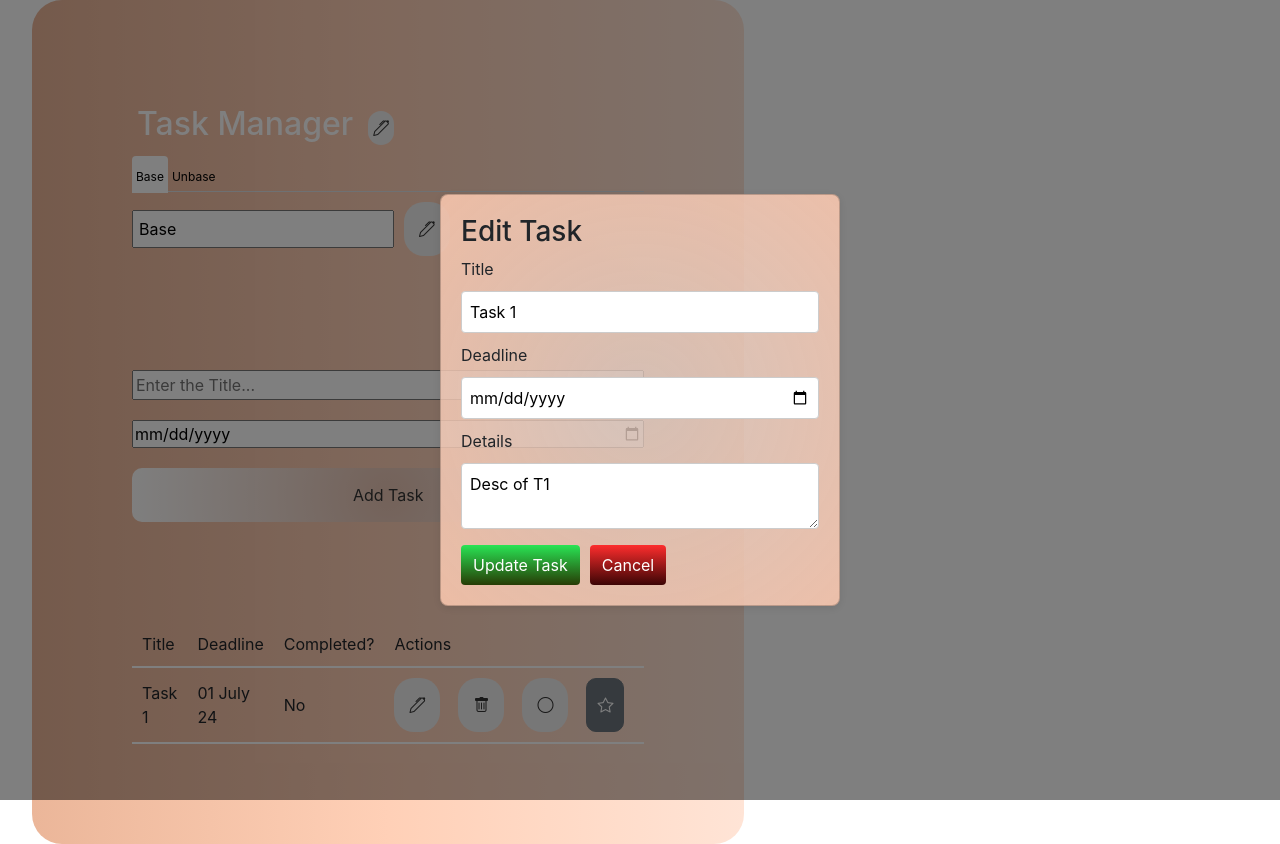
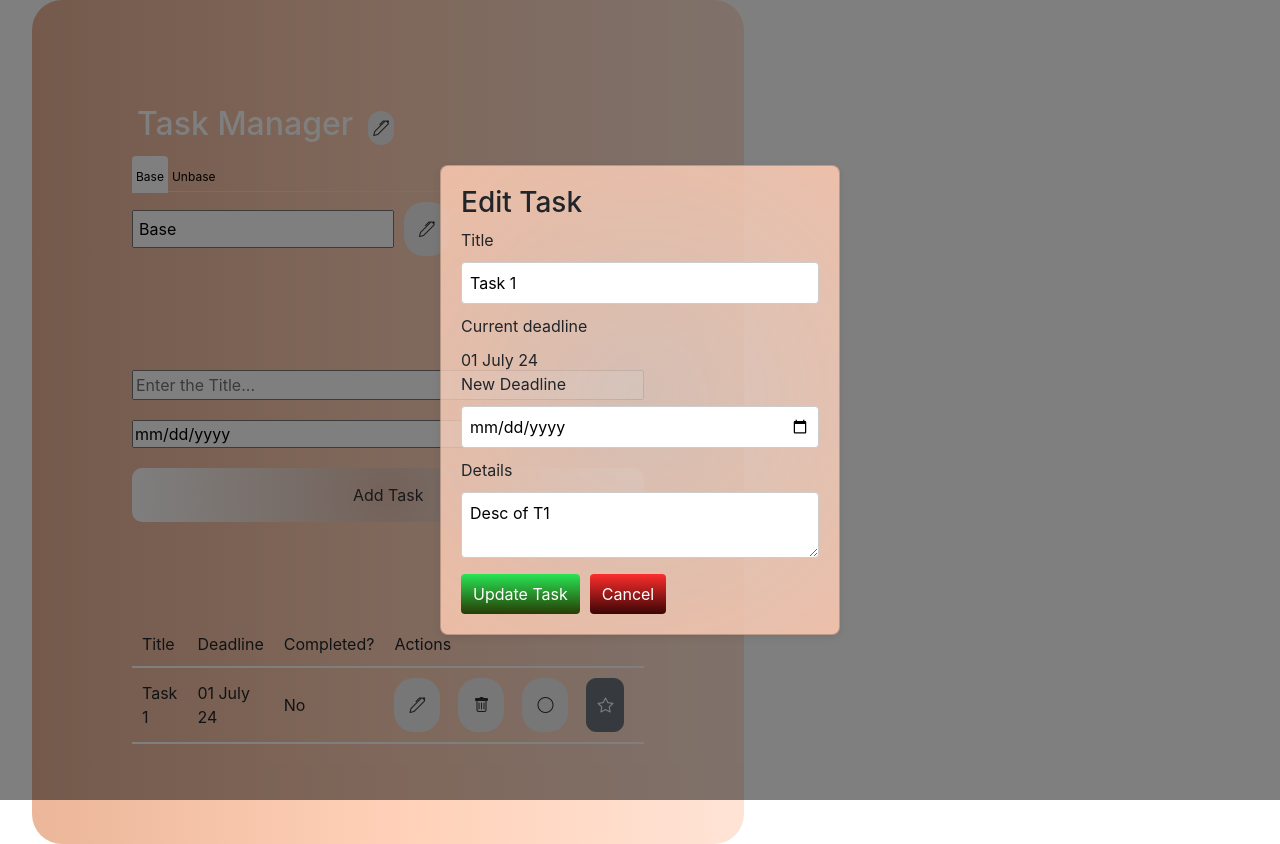
Before and after one commit to felifau/todolistfrontend, a Vue app: page / in a window 1280 px wide. Both pictures are taken after a click on the button 417 px from the left and 705 px from the top of the page. Built offline with nearby package versions, Linux system fonts and the light colour scheme; no server answers.

Commit message:
fix data

```diff
--- a/src/components/EditTaskModal.vue
+++ b/src/components/EditTaskModal.vue
@@ -6,8 +6,11 @@
         <label for="title">Title</label>
         <input type="text" id="title" v-model="editableTask.title" required />
 
-        <label for="deadline">Deadline</label>
-        <input type="date" id="deadline" v-model="editableTask.deadline" required />
+        <label for="currentDeadline">Current deadline</label>
+        <div id="currentDeadline">{{ formatDate(editableTask.deadline, 'dd MMMM yy') }}</div>
+
+        <label for="deadline">New Deadline</label>
+        <input type="date" id="deadline" v-model="newDeadline" />
 
         <label for="details">Details</label>
         <textarea id="details" v-model="editableTask.details"></textarea>
@@ -21,6 +24,7 @@
 
 <script lang="ts">
 import { defineComponent, type PropType, ref, watch } from 'vue';
+import { formatDate } from 'date-fns'
 
 interface Task {
   id: number;
@@ -33,6 +37,7 @@ interface Task {
 
 export default defineComponent({
   name: 'EditTaskModal',
+  methods: { formatDate },
   props: {
     task: {
       type: Object as PropType<Task>,
@@ -42,12 +47,16 @@ export default defineComponent({
   emits: ['close', 'update'],
   setup(props, { emit }) {
     const editableTask = ref<Task>({ ...props.task });
+    const newDeadline = ref<string | null>(null);
 
     watch(() => props.task, (newTask) => {
       editableTask.value = { ...newTask };
     });
 
     function updateTask() {
+      if (newDeadline.value) {
+        editableTask.value.deadline = new Date(newDeadline.value);
+      }
       emit('update', { ...editableTask.value });
     }
 
@@ -56,6 +65,7 @@ export default defineComponent({
     }
 
     return {
+      newDeadline,
       editableTask,
       updateTask,
       closeModal,
```
Also changed, not shown: 1 other file (tests, documents, lock files or other folders).
